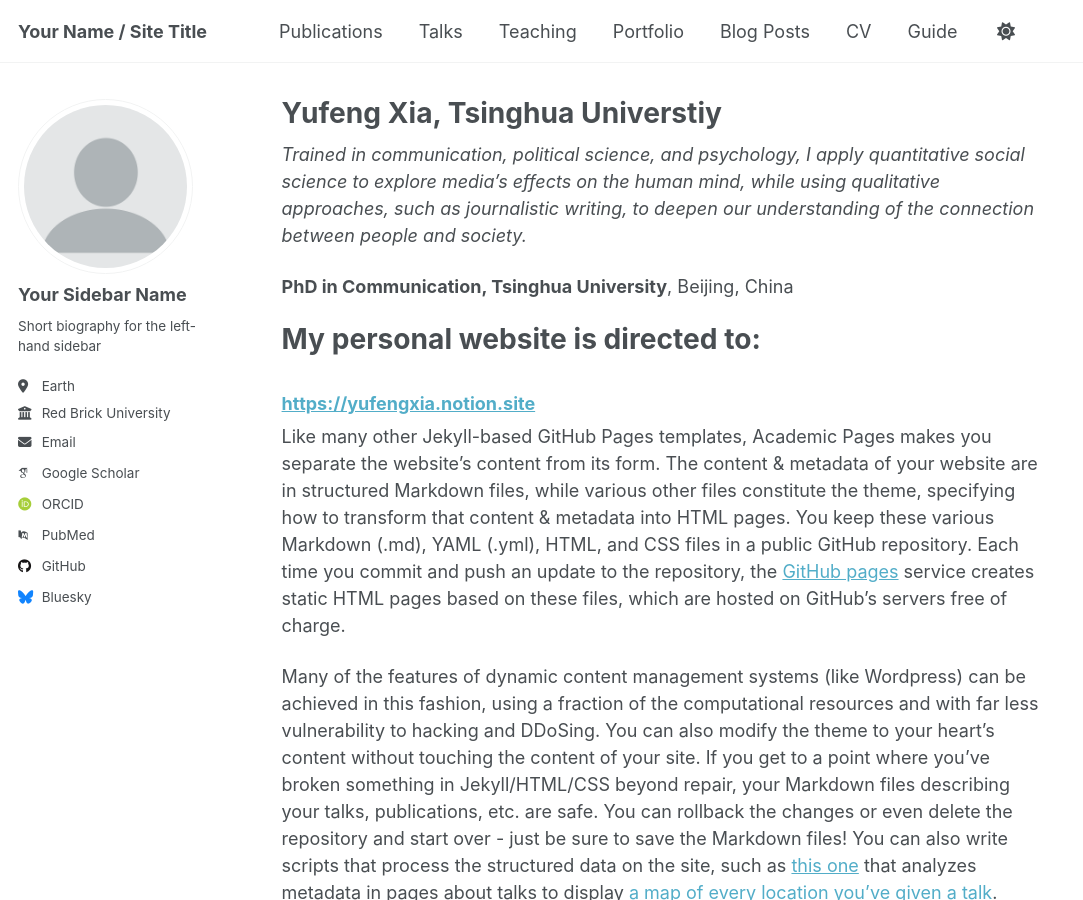
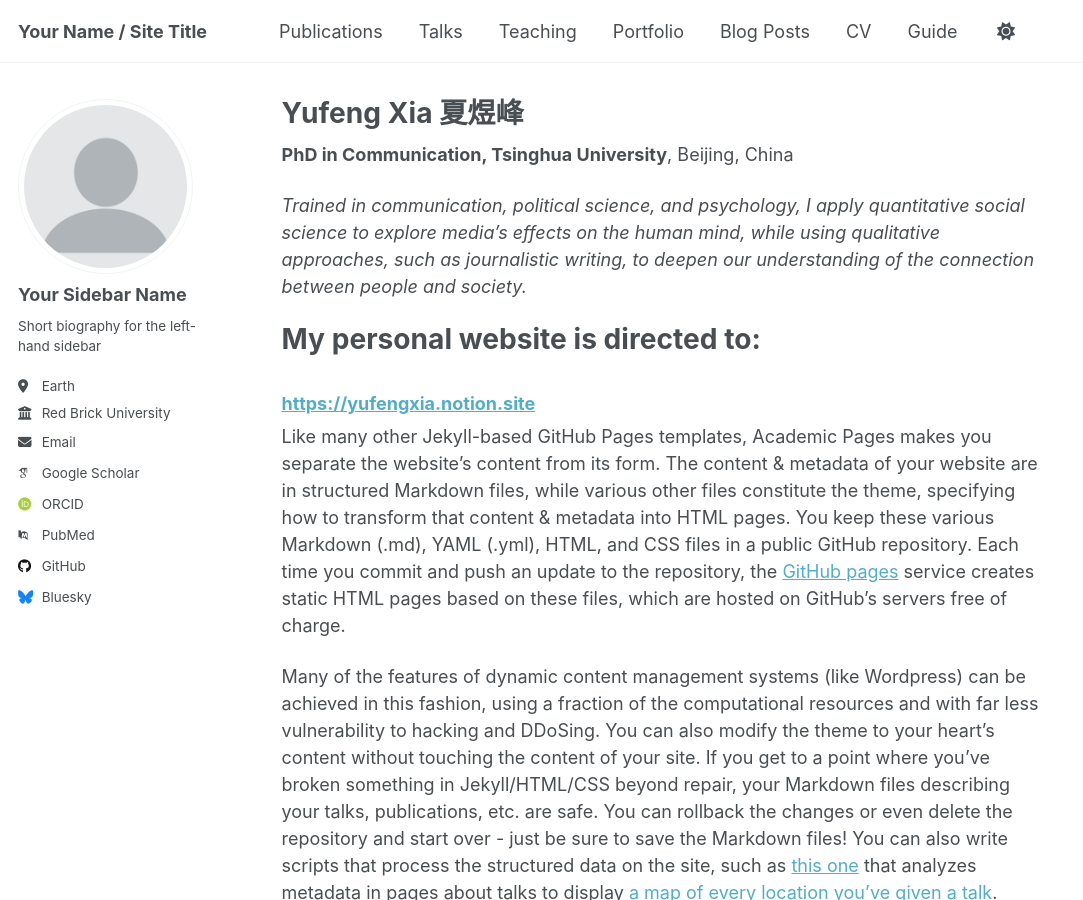
Before and after one commit to YufengXia/yufengxia.github.io, a Jekyll site: the page built from _pages/about.md, in a window 1280 px wide and 900 px high. Shown: the whole window, without its empty margins (0-1083 px from the left). Built offline with Jekyll 4.4.1, drawn with Linux system fonts in a browser that asks for light colours; some web fonts are replaced; a script that is not in the unit is left out.

Commit message:
Update about.md

```diff
--- a/_pages/about.md
+++ b/_pages/about.md
@@ -1,15 +1,15 @@
 ---
 permalink: /
-title: "Yufeng Xia, Tsinghua Universtiy"
+title: "Yufeng Xia 夏煜峰"
 author_profile: true
 redirect_from:
   - /about/
   - /about.html
 ---
 
+**PhD in Communication, Tsinghua University**, Beijing, China
+
 *Trained in communication, political science, and psychology, I apply quantitative social science to explore media's effects on the human mind, while using qualitative approaches, such as journalistic writing, to deepen our understanding of the connection between people and society.*
-
-**PhD in Communication, Tsinghua University**, Beijing, China
 
 My personal website is directed to:
 ======
```
